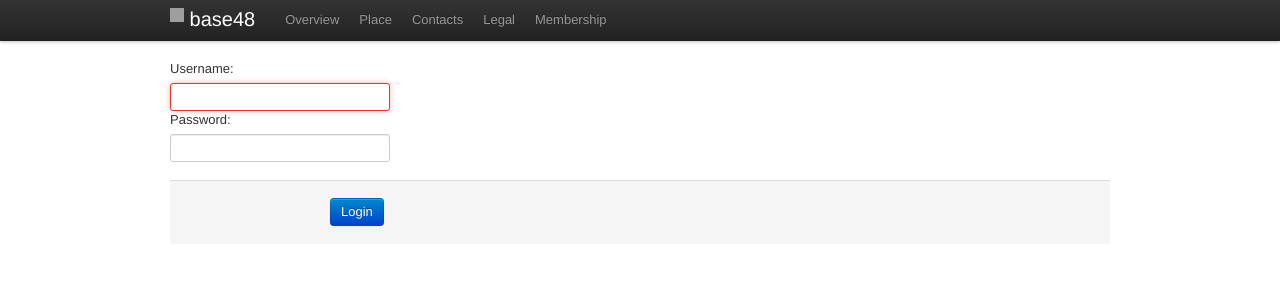
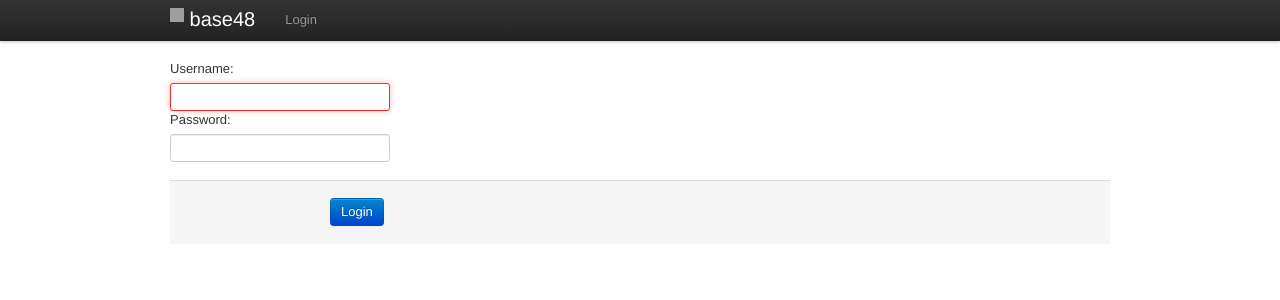
Before and after one commit to hackerspace/memberportal, a Django app: page /accounts/login/ in a window 1280 px wide. Shown: the top 300 px of the page. Run offline with Django 3.2, Linux system fonts and the light colour scheme; parts of the project's set-up code (start-up, migrations or seed data) failed here and were passed over; some libraries are stand-ins or nearby versions; grey boxes are pictures that could not be loaded.

Commit message:
Cleanup base.html

```diff
--- a/memberportal/templates/base.html
+++ b/memberportal/templates/base.html
@@ -23,19 +23,7 @@
           </h3>
           <ul class='nav'>
             <li>
-              <a href='#about-us'>Overview</a>
-            </li>
-            <li>
-              <a href='#place'>Place</a>
-            </li>
-            <li>
-              <a href='#contacts'>Contacts</a>
-            </li>
-            <li>
-              <a href='#legal'>Legal</a>
-            </li>
-            <li>
-              <a href='#membership'>Membership</a>
+              <a href='#login'>Login</a>
             </li>
           </ul>
         </div>
```
